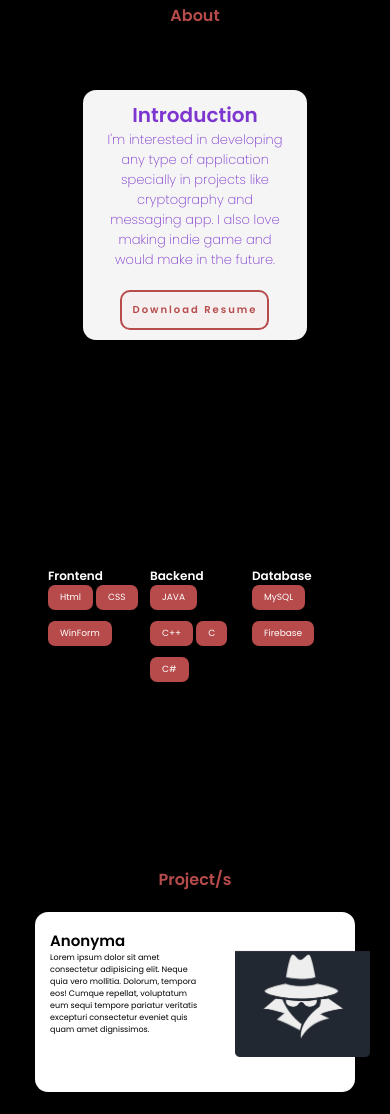
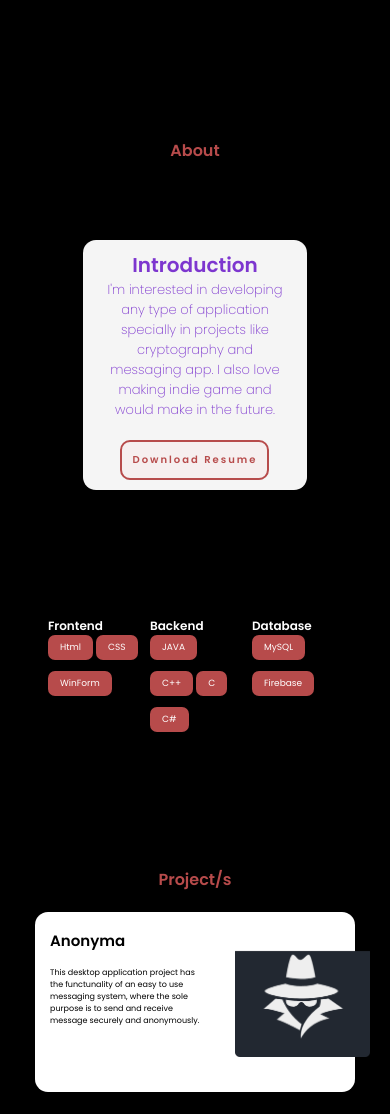
Before and after one commit to joricxxx/Main-Portfolio, a plain HTML site: page index.html in a window 390 px wide. Shown: the part 1046-2160 px from the top of the page. Drawn offline with Linux system fonts and the light colour scheme.

Commit message:
update responsiveness

```diff
--- a/index.html
+++ b/index.html
@@ -75,7 +75,8 @@
                     <a href="https://github.com/joricxxx/AnonymaProject">
                         <div>
                             <h1 class="project-titles">Anonyma</h1>
-                            <p class="description">Lorem ipsum dolor sit amet consectetur adipisicing elit. Neque quia vero mollitia. Dolorum, tempora eos! Cumque repellat, voluptatum eum sequi tempore pariatur veritatis excepturi consectetur eveniet quis quam amet dignissimos.</p>
+                            <p class="description">
+                                This desktop application project has the functunality of an easy to use messaging system, where the sole purpose is to send and receive message securely and anonymously.</p>
                         </div>
                         <img src="/assets/images/project_img_0.png" alt="">
                     </a>
--- a/src/css/style.css
+++ b/src/css/style.css
@@ -62,6 +62,7 @@ nav a.active{
     color: #b74b4b;
     border-bottom: 3px solid #b74b4b;
 }
+
 .card{
     display: flex;
     justify-content: center;
@@ -77,7 +78,6 @@ nav a.active{
     align-items: start;
     gap: 5px;
     cursor: pointer;
-
 }
 
 .card a div{
@@ -88,6 +88,10 @@ nav a.active{
     width: 45%;
     position: relative;
     left: 25px;
+}
+
+.project-titles{
+    padding-bottom: 15px;
 }
 .section-labels{
     display: block;
@@ -109,7 +113,7 @@ nav a.active{
 }
 #about-label{
     position: relative;
-    top: 200px;
+    top: 270px;
 }
 
 .contact{
@@ -315,7 +319,7 @@ span{
     grid-template-columns: 50% 50%;
     grid-template-rows: 1;
     gap: 8rem;
-    padding-top: 0;
+    padding-top: 200px;
 }
 .about-info{
     padding: 30px 20px;
@@ -389,8 +393,8 @@ span{
 #project{
     display: flex;
     justify-content: center;
-    align-items: start;
-    min-height: 60vh;
+    align-items: center;
+    min-height: 100vh;
 }
 /*Large Laptop */
 @media (max-width: 1030px){
@@ -427,11 +431,11 @@ span{
     }
     #project-label{
         position: relative;
-        top: 30px;
+        top: 200px;
     }
     #about-label{
         position: relative;
-        top: 25px;
+        top: 160px;
     }
 
 
@@ -488,7 +492,7 @@ span{
     }
     #about-label{
         position: relative;
-        top: 25px;
+        top: 160px;
     }
 
     .contact-storage{
@@ -502,6 +506,9 @@ span{
         height: 230px;
         border-radius: 13px;
         padding: 20px 30px;
+    }
+    #project{
+        align-items: start;
     }
 }
 /*Mobile */
@@ -563,7 +570,7 @@ span{
     }
     #about-label{
         position: relative;
-        top: 35px;
+        top: 170px;
     }
     #project-label{
         position: relative;
```
